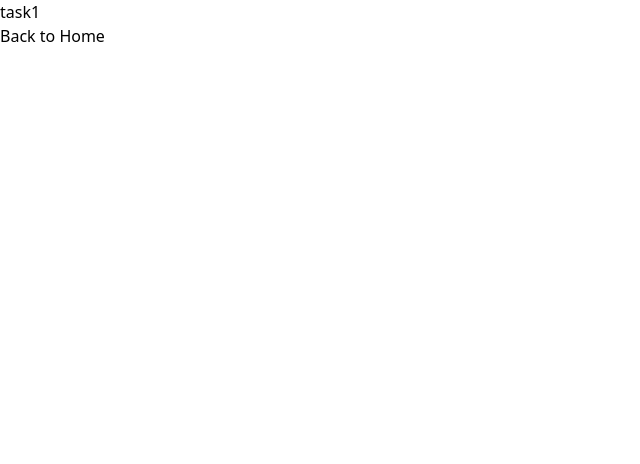
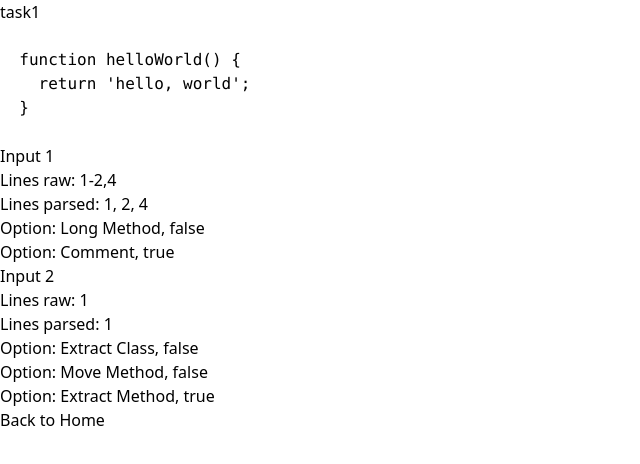
Before and after one commit to tonirah/soc-asklepios, a Next.js app: page /tasks/0 in a window 1280 px wide. Shown: the top 464 px of the page, without its empty margins (0-640 px from the left). Built offline with nearby package versions, Linux system fonts and the light colour scheme.

Commit message:
feat: add line numbers and code to tasks

```diff
--- a/package.json
+++ b/package.json
@@ -24,6 +24,7 @@
   },
   "dependencies": {
     "next": "12.1.4",
+    "parse-numeric-range": "1.3.0",
     "react": "18.0.0",
     "react-dom": "18.0.0"
   },
--- a/src/pages/tasks/[id].tsx
+++ b/src/pages/tasks/[id].tsx
@@ -2,6 +2,8 @@ import Link from 'next/link';
 import { GetStaticPaths, GetStaticProps } from 'next';
 import { allTasks, ITask } from '@/tasks';
 import Head from 'next/head';
+
+import rangeParser from 'parse-numeric-range';
 
 export const getStaticPaths: GetStaticPaths = async () => {
   const paths = allTasks.map((task, index) => ({
@@ -33,7 +35,22 @@ export default function Task({ taskData }: { taskData: ITask }) {
       <Head>
         <title>{taskData.title}</title>
       </Head>
-      <h1>{taskData.title}</h1>
+      <h1 className="underline decoration-double">{taskData.title}</h1>
+      <pre>
+        <code>{taskData.dirtyCode}</code>
+      </pre>
+      {taskData.inputs.map((input, index) => (
+        <>
+          <h2>Input {index + 1}</h2>
+          <p>Lines raw: {input.lines}</p>
+          <p>Lines parsed: {rangeParser(input.lines).join(`, `)}</p>
+          {input.options.map((option, index) => (
+            <p key={`option-` + index}>
+              Option: {option.value + `, ` + (option.correct === true)}
+            </p>
+          ))}
+        </>
+      ))}
       <Link href={`/`}>
         <a>Back to Home</a>
       </Link>
--- a/src/tasks/index.ts
+++ b/src/tasks/index.ts
@@ -17,18 +17,35 @@ interface IOption<Type> {
 
 interface IInput {
   options: IOption<Refactoring>[] | IOption<CodeSmell>[];
+  lines: string;
 }
 
 export interface ITask {
+  dirtyCode: string;
+  cleanCode: string;
   title: string;
   inputs: IInput[];
 }
 
 const task1: ITask = {
   title: `task1`,
+  dirtyCode: `
+  function helloWorld() {
+    return 'hello, world';
+  }
+  `,
+  cleanCode: `
+  function helloWorld() {
+    return 'hello, world';
+  }
+  `,
   inputs: [
     {
-      options: [{ value: CodeSmell.LongMethod }, { value: CodeSmell.Comment }],
+      options: [
+        { value: CodeSmell.LongMethod },
+        { value: CodeSmell.Comment, correct: true },
+      ],
+      lines: `1-2,4`,
     },
     {
       options: [
@@ -36,12 +53,15 @@ const task1: ITask = {
         { value: Refactoring.MoveMethod },
         { value: Refactoring.ExtractMethod, correct: true },
       ],
+      lines: `1`,
     },
   ],
 };
 
 const task2: ITask = {
   title: `task2`,
+  dirtyCode: `function helloWorld() { return 'hello, world'; }`,
+  cleanCode: `function helloWorld() { return 'hello, world'; }`,
   inputs: [
     {
       options: [
@@ -49,6 +69,7 @@ const task2: ITask = {
         { value: Refactoring.MoveMethod },
         { value: Refactoring.ExtractMethod, correct: true },
       ],
+      lines: `1`,
     },
   ],
 };
```
Also changed, not shown: 1 other file (tests, documents, lock files or other folders).
